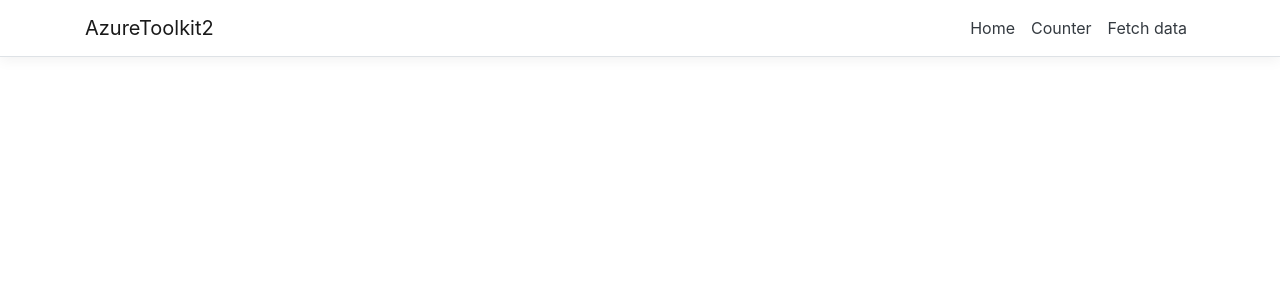
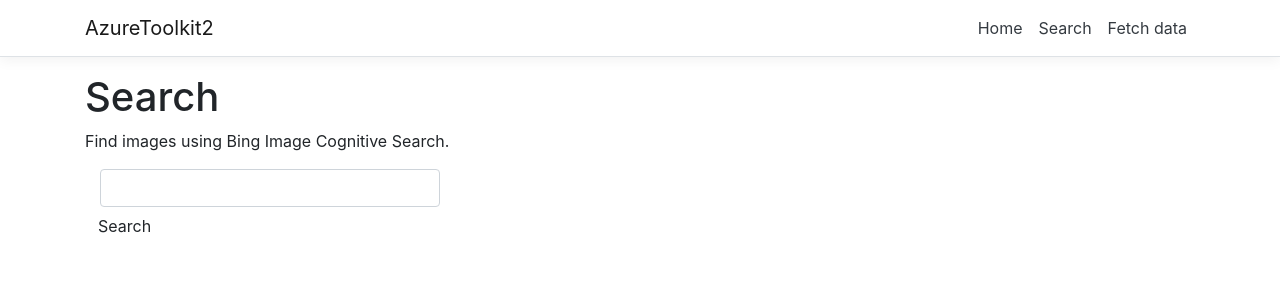
Before and after one commit to avitalar/azuretoolkit, an Angular app in the folder ClientApp/: page /search in a window 1280 px wide. Before the commit this address led to /. Shown: the top 300 px of the page. Built offline with nearby package versions, Linux system fonts and the light colour scheme.

Commit message:
search component

```diff
--- a/ClientApp/src/app/app.module.ts
+++ b/ClientApp/src/app/app.module.ts
@@ -7,6 +7,7 @@
 import { AppComponent } from './app.component';
 import { NavMenuComponent } from './nav-menu/nav-menu.component';
 import { HomeComponent } from './home/home.component';
+import { SearchComponent } from './search/search.component';
 import { CounterComponent } from './counter/counter.component';
 import { FetchDataComponent } from './fetch-data/fetch-data.component';
 
@@ -16,7 +17,8 @@
     NavMenuComponent,
     HomeComponent,
     CounterComponent,
-    FetchDataComponent
+    FetchDataComponent,
+    SearchComponent
   ],
   imports: [
     BrowserModule.withServerTransition({ appId: 'ng-cli-universal' }),
@@ -26,6 +28,7 @@
       { path: '', component: HomeComponent, pathMatch: 'full' },
       { path: 'counter', component: CounterComponent },
       { path: 'fetch-data', component: FetchDataComponent },
+      { path: 'search', component: SearchComponent },
     ])
   ],
   providers: [],
--- a/ClientApp/src/app/nav-menu/nav-menu.component.html
+++ b/ClientApp/src/app/nav-menu/nav-menu.component.html
@@ -12,7 +12,7 @@
             <a class="nav-link text-dark" [routerLink]='["/"]'>Home</a>
           </li>
           <li class="nav-item" [routerLinkActive]='["link-active"]'>
-            <a class="nav-link text-dark" [routerLink]='["/counter"]'>Counter</a>
+            <a class="nav-link text-dark" [routerLink]='["/search"]'>Search</a>
           </li>
           <li class="nav-item" [routerLinkActive]='["link-active"]'>
             <a class="nav-link text-dark" [routerLink]='["/fetch-data"]'>Fetch data</a>
--- /dev/null
+++ b/ClientApp/src/app/search/search.component.html
@@ -0,0 +1,12 @@
+<div class="page-header">
+    <h1>Search</h1>
+
+    <p>Find images using Bing Image Cognitive Search.</p>
+
+    <div class="form-group">
+        <div class="col-sm-4">
+            <input type="text" class="form-control">
+        </div>
+        <button type="submit" class="btn btn-default">Search</button>
+    </div>
+</div>
```
Also changed, not shown: ClientApp/src/app/search/search.component.ts (added, +10 -0 lines), ClientApp/src/app/search/search.component.css (added).
